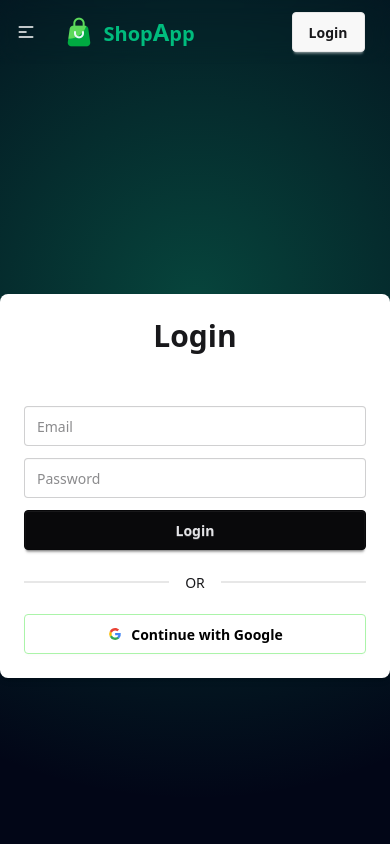
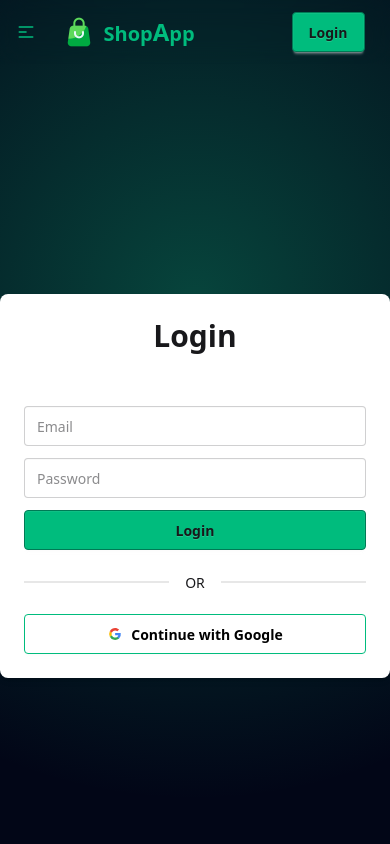
Before and after one commit to tahmid-khan-hub/shop-app, a Next.js app: page /Login in a window 390 px wide. Shown: the top 844 px of the page. Built offline with nearby package versions, Linux system fonts and the light colour scheme; no server answers.

Commit message:
updated login and navbar buttons

```diff
--- a/src/app/Login/page.js
+++ b/src/app/Login/page.js
@@ -56,7 +56,7 @@ export default function LoginPage() {
                   className="input input-bordered w-full"
                   required
                 />
-                <button type="submit" className="btn btn-neutral w-full">
+                <button type="submit" className="btn bg-emerald-500 hover:bg-emerald-600 border border-emerald-700 w-full">
                   Login
                 </button>
               </form>
@@ -67,7 +67,7 @@ export default function LoginPage() {
               {/* Google Login */}
               <button
                 onClick={handleGoogleLogin}
-                className="btn bg-white text-black border-[#abf4a9] flex items-center gap-2"
+                className="btn bg-white text-black border-emerald-500 flex items-center gap-2"
               >
                 <svg
                   aria-label="Google logo"
--- a/src/app/Navbar/page.js
+++ b/src/app/Navbar/page.js
@@ -43,7 +43,7 @@ export default function Navbar() {
         {/* Navbar Start */}
         <div className="navbar-start">
           <div className="dropdown">
-            <div tabIndex={0} role="button" className="btn btn-ghost lg:hidden -ml-4">
+            <div tabIndex={0} role="button" className="btn btn-ghost lg:hidden -ml-4 text-emerald-500">
               <svg
                 xmlns="http://www.w3.org/2000/svg"
                 className="h-5 w-5"
@@ -82,12 +82,12 @@ export default function Navbar() {
         {/* Navbar End */}
         <div className="navbar-end">
           {!session ? (
-            <button className="btn mr-2.5" onClick={() => router.push("/Login")}>
+            <button className="btn mr-2.5 bg-emerald-500 hover:bg-emerald-600 border border-emerald-700" onClick={() => router.push("/Login")}>
               Login
             </button>
           ) : (
             <button
-              className="btn mr-2.5"
+              className="btn mr-2.5 bg-emerald-500 hover:bg-emerald-600 border border-emerald-700"
               onClick={() => signOut({ callbackUrl: "http://localhost:3000" })}
             >
               Log out
```
